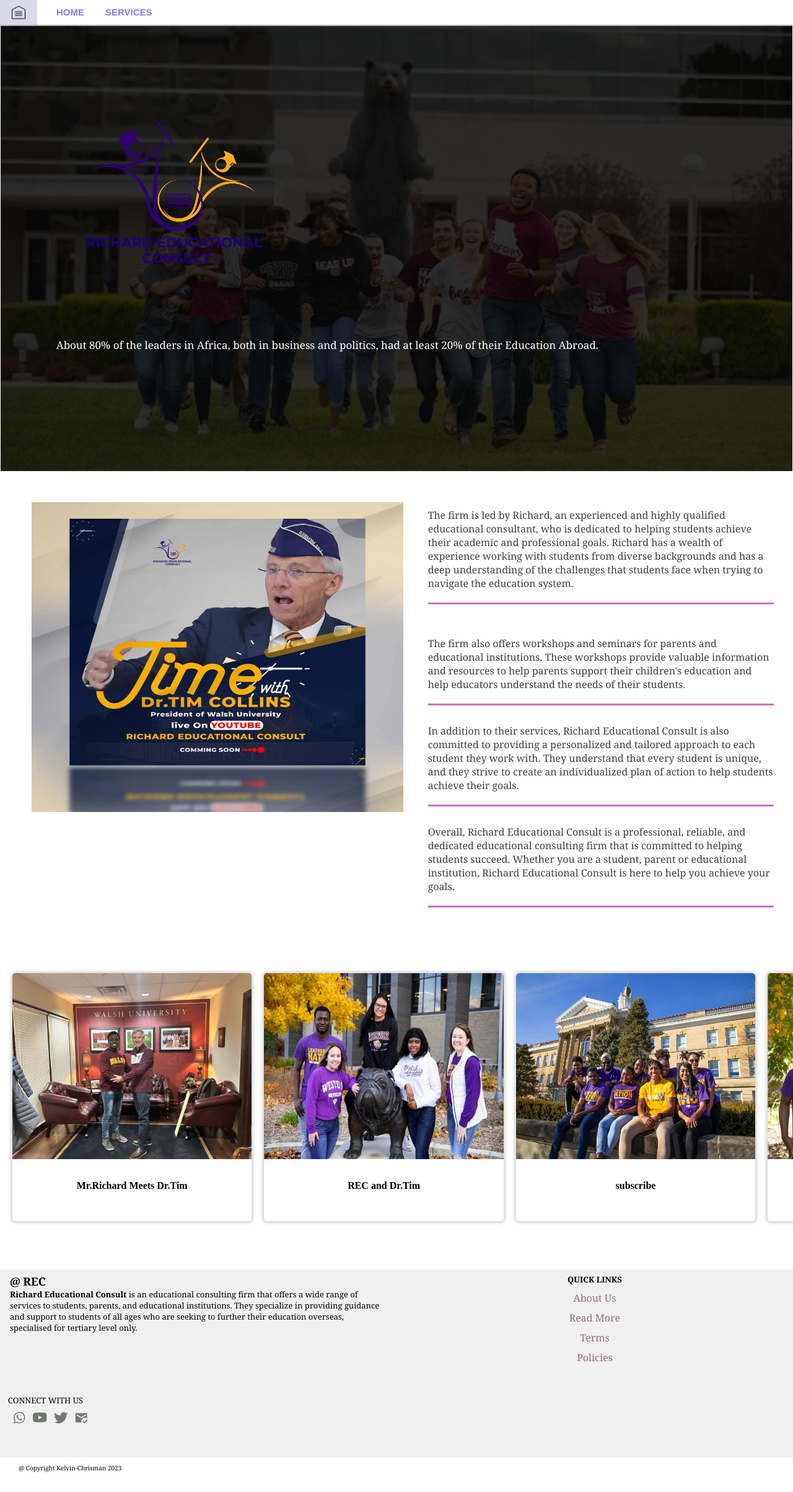
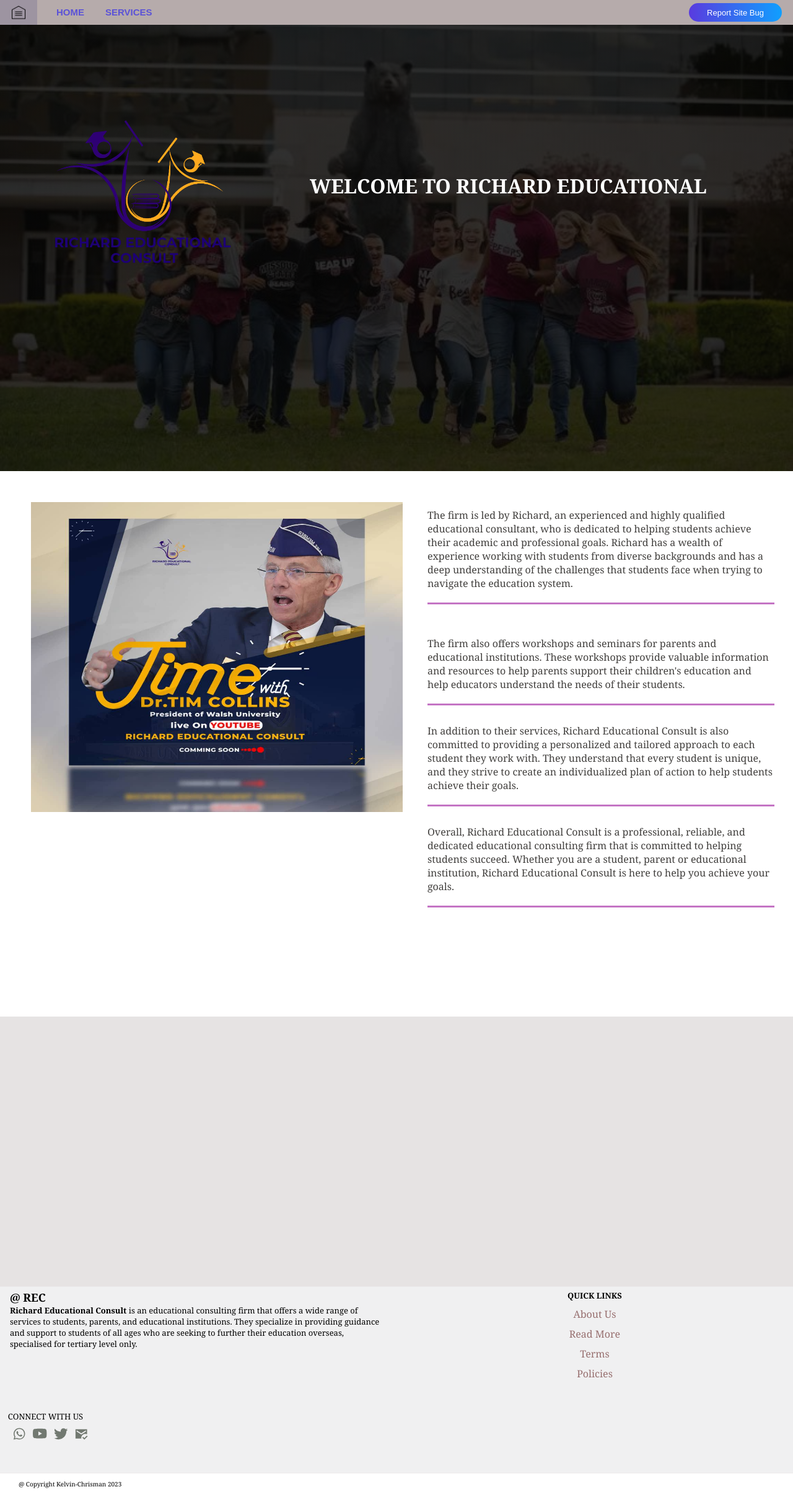
Before and after one commit to chrismankelvin/Simplesite, a PHP site: page / in a window 1280 px wide. Shown: the whole page at 62% size. Before the commit the page ends 2375 px from the top, so only its background shows below. Run offline with PHP 8.4, Linux system fonts and the light colour scheme.

Commit message:
rec-report

```diff
--- a/header.php
+++ b/header.php
@@ -1,5 +1,6 @@
 <!DOCTYPE html>
 <html lang="en">
+
 <head>
     <meta charset="UTF-8">
     <meta http-equiv="X-UA-Compatible" content="IE=edge">
@@ -8,6 +9,7 @@
     <script src="./inc/main.js"></script>
     <title></title>
 </head>
+
 <body>
     <div class="header">
         <nav>
@@ -17,14 +19,20 @@
                 <li><a href="index.php">home</a></li>
                 <li><a href="tutorials.php">services</a></li>
             </ul>
+
         </nav>
+        <side class="side"> <a href="">
+            <button class="top-btn">
+            Report site bug
+        </button></a>
+        </side>
     </div>
     <aside class="nav_sidebar">
         <ul>
             <li><span>REC Menu</span></li>
-        <li><a href="./tutorials.php">services</a></li>
-        <li><a href="./services.php">send request</a></li>
-        <li><a href="#">applied  through rec</a></li>
+            <li><a href="./index.php">home</a></li>
+            <li><a href="././tutorials.php">services</a></li>
+            <li><a href="./progsignin.php">Apply through REC</a></li>
             <li><a href="#">Sucess Rate Calculator (SRC)</a></li>
             <li><a href="#">required documents</a></li>
             <li><a href="#">Mr. Richard Agyei</a></li>
--- a/inc/style.css
+++ b/inc/style.css
@@ -1,32 +1,22 @@
 * {
    margin: 0;
    padding: 0;
-   /* overflow-y: hidden;
-   overflow-x: hidden; */
 }
 
 .header {
    background-color: rgb(255, 255, 255);
    height: 40px;
-
+   display: flex;
 }
 
 .header nav {
-   width: 100%;
+   width: calc(100% - 180px);
    height: 40px;
-   background-color: #ffffffc4;
+   background-color: #a19292c4;
    display: inline-flex;
-   border-bottom: 2px solid #221f6e2a;
-
 }
 
-/*
-menu bar menu bar menu bar
-menu bar menu bar menu bar
-menu bar menu bar menu bar
-menu bar menu bar menu bar
-menu bar menu bar menu bar
- */
+/*                         menu bar menu bar menu bar                               */
 
 
 .header .btn_toggle_nav {
@@ -38,6 +28,22 @@ menu bar menu bar menu bar
    background-size: 40%;
    background-position: center;
    cursor: pointer;
+}
+ .header .side{
+   width: 180px;
+   height: 40px;
+   background-color: #a19292c4;
+}
+.header .side .top-btn{
+   width: 150px;
+   padding: none;
+   margin-top: 5px;
+   height: 30px;text-align: center;
+   font-size: small;
+   color: white;
+   text-transform: capitalize;
+
+
 }
 
 .nav_sidebar {
@@ -57,15 +63,11 @@ menu bar menu bar menu bar
    padding-top: 15px;
    overflow: hidden;
    visibility: hidden;
-
-
 }
 
 .nav_sidebar ul li {
    line-height: 60px;
    list-style: none;
-
-
 }
 
 .nav_sidebar ul li a,
@@ -84,13 +86,7 @@ menu bar menu bar menu bar
 
 }
 
-/*
-menu bar
-menu bar
-menu bar
-menu bar
-menu bar
- */
+                                                      /* menu bar*/
 .header nav ul {
    list-style-type: none;
    margin-left: 1px;
@@ -101,7 +97,6 @@ menu bar
    line-height: 40px;
    display: inline-block;
    margin-left: 30px;
-
 }
 
 .header nav ul li a {
@@ -120,6 +115,7 @@ menu bar
 
 }
 
+/* index */
 .main {
    background-color: #ffffff;
    width: 100%;
@@ -128,7 +124,7 @@ menu bar
 
 
 .main .container {
-   width: 99.9%;
+   width: 100%;
    height: inherit;
    background-color: #ffffff;
    margin: auto;
@@ -140,43 +136,43 @@ menu bar
 
 }
 
-/* .main .container .apointment h1{
-   margin-top: 80px;
-} */
 .main .container .index_top_cont {
    width: 100%;
    height: 90vh;
    background-image: linear-gradient(#050505d3, #050505d3), url(./files/people_run.jpg);
    background-position: center;
    background-size: 100%;
-   background-color: yellow;
+   background-color: rgb(255, 255, 255);
    background-repeat: no-repeat;
+   display: flex;
    font-family: Cambria, Cochin, Georgia, Times, 'Times New Roman', serif;
 }
 
 .main .container .index_top_cont h1 {
    text-align: left;
-   font-size: 60px;
-   margin-left: 80px;
-   line-height: 250px;
+   font-size: 32px;
+   margin-left: 0;
+   line-height: 500px;
+   color: white;
 }
 
 .main .container .index_top_cont img {
    width: 500px;
    height: 500px;
-   margin-left: 50px;
+   margin-left: 0;
 }
 
-.main .container .index_top_cont p {
+/* .main .container .index_top_cont p {
+   visibility: hidden;
    color: #ffffff;
    text-align: left;
    margin-left: 90px;
    font-family: Cambria, Cochin, Georgia, Times, 'Times New Roman', serif;
-}
+} */
 
 .main .container .index_middle_cont {
    width: 100%;
-   height: 100vh;
+   height: 110vh;
    background-color: rgb(255, 255, 255);
    display: flex;
    font-family: Cambria, Cochin, Georgia, Times, 'Times New Roman', serif;
@@ -206,6 +202,15 @@ menu bar
    margin-top: 30px;
 
 }
+
+.main .container .index_down_cont {
+   width: 100%;
+   height: 435px;
+   background-color: #e6e3e3;
+}
+
+
+/* other */
 
 
 .main .container h1 {
@@ -237,8 +242,8 @@ button {
    width: 40%;
    height: 49px;
    margin: 10px 10px 10px 12px;
-   border: 0.2px solid #f3bf3054;
-   background-color: #f3bf3054;
+   border: none;
+   background-image: linear-gradient(to right, #593bdf, #109fff);
    border-radius: 15px;
 }
 
@@ -246,17 +251,19 @@ button a {
    text-decoration: none;
    font-size: 14px;
    text-transform: uppercase;
-   color: #660707;
+   color: #ffffff;
    font-weight: bold;
    font-family: Cambria, Cochin, Georgia, Times, 'Times New Roman', serif;
 }
 
 button:hover {
-   background-color: #f3bf30;
-   border: 0.2px solid #f3bf30;
+   background-image: linear-gradient(to right, #6745ff, #1aa3ff);
    transition: 0.5s ease;
-   box-shadow: 2px 3px 7px 4px rgba(0, 0, 0, 0.158);
 }
+
+/* footer footer */
+
+
 
 .footer {
    background-color: rgb(245, 246, 247);
@@ -269,7 +276,7 @@ button:hover {
 .footer .rec_info {
    width: 50%;
    height: 200px;
-   background-color:  transparent;
+   background-color: transparent;
    float: left;
    overflow: hidden;
 }
@@ -289,7 +296,6 @@ button:hover {
 
 .footer .rec_info .content p {
    font-size: small;
-
 }
 
 
@@ -377,74 +383,8 @@ button:hover {
 
 
 
-/*
-.footer p {
-   color: black;
-   font-weight: bold;
-   font-size: 16px;
-   text-align: center;
-}
-.footer .icons {
-   width: 250px;
-   height: 60px;
-   background-color: navy;
-   padding: 25px 10px 5px;
-   margin: auto;
-
-}
-
-.footer .icons ul li {
-   list-style: none;
-   display: inline-flex;
-   margin-left: 20px;
-}
-
-.footer .icons ul li svg:hover {
-   box-shadow: 2px 3px 7px 4px rgba(0, 0, 0, 0.158);
-}
-.footer .icons ul .youtubeicon{
-   transform: translateY(7px);
-}
-
-.footer .services {
-   background-color: burlywood;
-   width: 400px;
-   height: 30px;
-   padding: 1px 10px 5px;
-   margin: auto;
-   margin-top: 30px;
-}
-
-.footer .services ul li {
-   list-style: none;
-   margin-top: 10px;
-   display: inline-flex;
-   background-color: transparent;
-   border-left:2px solid #660707 ;
-   margin-left:20px ;
 
 
-}
-.footer .services ul li a {
-   text-align: center;
-   text-decoration: none;
-   font-weight: bold;
-   text-transform: capitalize;
-   color: #fff;
-   font-size: 13px;
-   margin-left: 4px;
-
-}
-.footer .services ul li a:hover{
-   color: #f3bf30;
-   transition: 0.3s;
-}
-*/
-
-.onebutton {
-
-   background-color: tan;
-}
 
 .main .container .onebut {
    background-color: transparent;
@@ -465,9 +405,6 @@ button:hover {
    display: flex;
 }
 
-/* .main .container .apointment img {
-
-} */
 .main .container .apointment .apoint {
    width: auto;
    height: inherit;
@@ -490,12 +427,7 @@ button:hover {
 }
 
 /* social tab social tab social tab social tab
-social tab social tab social tab social tab /* social tab social tab social tab social tab
-social tab social tab social tab social tab
-social tab social tab social tab social tab  */
-/* social tab social tab social tab social tab
-social tab social tab social tab social tab
-social tab social tab social tab social tab  */
+
 .main .container .social_cont .cont1,
 .main .container .social_cont .cont2,
 .main .container .social_cont .cont3,
@@ -514,8 +446,8 @@ social tab social tab social tab social tab  */
 
 /* styling of the formstyling of the formstyling of the formstyling of the formstyling of the formstyling of the form
 styling of the formstyling of the formstyling of the formstyling of the formstyling of the formstyling of the form */
-/* styling of the formstyling of the formstyling of the formstyling of the formstyling of the formstyling of the form
-styling of the formstyling of the formstyling of the formstyling of the formstyling of the formstyling of the form */
+/* styling of the formstyling of the formstyling of the formstyling of the formstyling of the formstyling of the form*/
+
 .holder {
    width: 90%;
    height: auto;
@@ -602,7 +534,7 @@ styling of the formstyling of the formstyling of the formstyling of the formstyl
    height: 35px;
    margin-top: 30px;
    text-transform: uppercase;
-   background-image: linear-gradient(to right,#6745ff,#1aa3ff);
+   background-image: linear-gradient(to right, #6745ff, #1aa3ff);
    border-radius: 5px;
    border: none;
    font-size: 12px;
@@ -613,7 +545,7 @@ styling of the formstyling of the formstyling of the formstyling of the formstyl
 }
 
 .holder form button:hover {
-   background-image: linear-gradient(to right,#593bdf,#109fff);
+   background-image: linear-gradient(to right, #593bdf, #109fff);
 
 }
 
@@ -710,72 +642,7 @@ styling of the formstyling of the formstyling of the formstyling of the formstyl
    color: #f3bf30;
    text-transform: capitalize;
 }
-/* image cards image cards image cards image cards image cards image cards image cards image cards
-image cards image cards image cards image cards image cards image cards image cards image cards
-image cards image cards image cards image cards image cards image cards image cards image cards
-image cards image cards image cards image cards image cards image cards image cards image cards */
-.index_down_cont{
-   width: calc(100%);
-   height: 435px;
-   background-color: #ffffff;
-   overflow: scroll;
-   overflow-y: hidden;
-}
-.index_down_cont .cards{
-   width: 127%;
-   height: inherit;
-   background-color: rgb(255, 255, 255);
-   display: inline-flex;
-}
-.index_down_cont .cards .card1,
-.index_down_cont .cards .card2,
-.index_down_cont .cards .card3,
-.index_down_cont .cards .card4{
-   width: 400px;
-   height: 400px;
-   background-color: #ffffff;
-   border-radius: 5px;
-   margin-left: 20px;
-   margin-top: 10px;
-   box-shadow: 0px 0px 4.25px 3px  rgba(0, 0, 0, 0.158);
 
-}
-.index_down_cont .cards .card1:hover,
-.index_down_cont .cards .card2:hover,
-.index_down_cont .cards .card3:hover,
-.index_down_cont .cards .card4:hover{
-
-   transition: 0.3s ease-in-out;
-
-}
-.index_down_cont .cards .card1 img,
-.index_down_cont .cards .card2 img,
-.index_down_cont .cards .card3 img,
-.index_down_cont .cards .card4 img{
-   width: 100%;
-   height: 300px;
-   border-top-right-radius: 5px;
-   border-top-left-radius: 5px;
-
-}
-.index_down_cont .cards .card1 img:hover,
-.index_down_cont .cards .card2 img:hover,
-.index_down_cont .cards .card3 img:hover,
-.index_down_cont .cards .card4 img:hover{
-   transition: 0.3s ease-in-out;
-
-   opacity: 80%;
-}
-
-.index_down_cont .cards .card1 p,
-.index_down_cont .cards .card2 p,
-.index_down_cont .cards .card3 p,
-.index_down_cont .cards .card4 p{
-   text-align: center;
-   font-weight: bold;
-   margin-top: 30px;
-
-}
 
 
 
@@ -801,7 +668,8 @@ image cards image cards image cards image cards image cards image cards image ca
          padding: 0px 0 20px 0;
          font-size: 30px;
       }
-   .nav_sidebar{
+
+      .nav_sidebar {
          height: calc(100vh - 40px);
 
       }
@@ -840,6 +708,7 @@ image cards image cards image cards image cards image cards image cards image ca
          height: inherit;
 
       }
+
       .main .container .index_middle_cont .p .p1,
       .main .container .index_middle_cont .p .p2,
       .main .container .index_middle_cont .p .p3,
@@ -847,6 +716,7 @@ image cards image cards image cards image cards image cards image cards image ca
          padding-bottom: 10px;
          margin-top: 10px;
       }
+
       .main .container .buts {
          width: 340px;
          height: 70px;
@@ -864,10 +734,11 @@ image cards image cards image cards image cards image cards image cards image ca
          margin-left: 50px;
          margin-top: 40px;
       }
+
       .onebutton {
 
          background-color: tan;
-      margin-left: 30% ;
+         margin-left: 30%;
       }
 
       .main .container .onebut {
@@ -877,6 +748,7 @@ image cards image cards image cards image cards image cards image cards image ca
          margin-top: 20px;
 
       }
+
       /* .main .container .index_top_cont .apoint .apointment .onebut{
       margin-left: calc(150px);
       background-color: #109fff;
@@ -889,7 +761,8 @@ image cards image cards image cards image cards image cards image cards image ca
          height: 40px;
          margin: auto;
       }
-   .main .snd_rqst_container{
+
+      .main .snd_rqst_container {
          padding: none;
       }
 
@@ -910,7 +783,8 @@ image cards image cards image cards image cards image cards image cards image ca
          visibility: hidden;
 
       }
-   .main .snd_rqst_container .holder form{
+
+      .main .snd_rqst_container .holder form {
          width: 99%;
          padding-left: 0;
       }
@@ -925,11 +799,13 @@ image cards image cards image cards image cards image cards image cards image ca
          padding: 2px;
          box-shadow: none;
       }
-   .main .snd_rqst_container .holder form input:focus{
+
+      .main .snd_rqst_container .holder form input:focus {
          background-color: transparent;
 
       }
-   .main .snd_rqst_container .holder form button{
+
+      .main .snd_rqst_container .holder form button {
          margin-left: 23%;
          border-radius: 40px;
       }
@@ -993,35 +869,42 @@ image cards image cards image cards image cards image cards image cards image ca
          margin-left: 4px;
 
       }
-   .main .container .index_top_cont h1{
+
+      .main .container .index_top_cont h1 {
          color: rgb(255, 255, 255);
          font-size: 30px;
          line-height: 500px;
 
       }
-   .main .container1{
+
+      .main .container1 {
          background-color: rgb(255, 255, 255);
          height: inherit;
          padding-top: 10px;
          width: 99.999999%;
       }
-   .main .container .apointment{
+
+      .main .container .apointment {
          display: inline;
       }
-   .main .container .apointment img{
+
+      .main .container .apointment img {
          width: 100%;
          height: 340px;
-   }.main .container .apointment .apoint h3,
-   .main .container .apointment .apoint p{
+      }
+
+      .main .container .apointment .apoint h3,
+      .main .container .apointment .apoint p {
 
          text-align: center;
       }
+
       /* image cards image cards image cards
    image cards image cards image cards
    image cards image cards image cards
    image cards image cards image cards */
-   .index_down_cont{
-      width: calc(100%);
+      /* .index_down_cont{ */
+      /* width: calc(100%);
       overflow: hidden;
    }
    .index_down_cont .cards{
@@ -1035,8 +918,7 @@ image cards image cards image cards image cards image cards image cards image ca
 .index_down_cont .cards .card4{
    margin-left: 10px;
 
-
-}
+} */
 
 
 
--- a/index.php
+++ b/index.php
@@ -7,7 +7,8 @@ require 'header.php'
     <div class="container">
         <div class="index_top_cont">
             <img src="./inc/files/logo.png" >
-            <p>About 80% of the leaders in Africa, both in business and politics, had at least 20% of their Education Abroad.</p>
+            <h1>welcome to richard educational consult</h1>
+            <!-- <p>About 80% of the leaders in Africa, both in business and politics, had at least 20% of their Education Abroad.</p> -->
         </div>
 
         <div class="index_middle_cont">
@@ -33,63 +34,18 @@ require 'header.php'
                 </div>
             </div>
         </div>
+        <div class="index_down_cont">
+            <div class="cards">
 
-
-        <!--
-        <h1>Richard Educational Consult</h1>
-        <p>Richard Educational Consult is an educational consulting firm that offers a wide range of services
-        to students, parents, and educational institutions. They specialize in providing guidance and support to
-        students of all ages who are seeking to further their education, whether it be at the primary, secondary, or tertiary level.
-        </p>
-        <div class="buts">
-            <button>
-                <a href="https://www.youtube.com/@simpletutorialstube">watch interviews</a>
-            </button>
-            <button>
-                <a href="./tutorials.php">apply for free</a>
-            </button>
--->
-
-    </div>
-    <div class="index_down_cont">
-            <div class="cards">
-                <div class="card1">
-                    <a href="">
-                        <img src="./inc/files/1.jpg">
-                    </a>
-                    <p>
-                            Mr.Richard Meets Dr.Tim
-                        </p>
-                </div>
-                <div class="card2">
-                    <a href="">
-                    <img src="./inc/files/1 (5).jpg">
-                    </a>
-                    <p>
-                           REC and  Dr.Tim
-                    </p>
-                </div>
-                <div class="card3">
-                    <a href="">
-                    <img src="./inc/files/1 (4).jpg">
-                    </a>
-                    <p>
-                            subscribe
-                        </p>
-                </div>
-                <div class="card4">
-                <a href="">
-                    <img src="./inc/files/1 (3).jpg">
-                    </a>
-                    <p>
-                            subscribe
-                        </p>
-                </div>
 
             </div>
         </div>
+
+
+
+    </div>
+
 </div>
-<br><br><br>
 
 
 
--- a/progsignin.php
+++ b/progsignin.php
@@ -5,7 +5,7 @@ require 'header.php'
     <div class="snd_rqst_container">
         <div class="holder">
             <form action="./inc/postman.php" method="POST">
-                <p>Send A request</p>
+                <p>Apply</p>
                 <?php
                 if (isset($_GET['error'])) {
                     if ($_GET['error'] == "emptyfields") {
```
Also changed, not shown: services.php (+6 -3 lines). Lines whose indentation alone changed are shown as unchanged.
